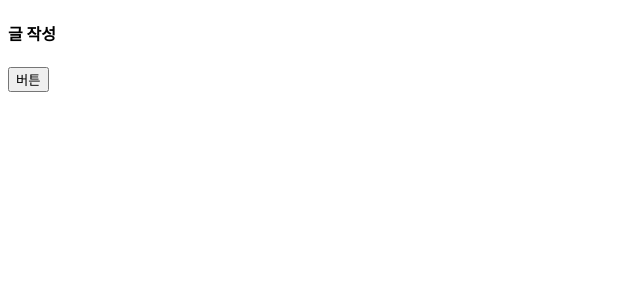
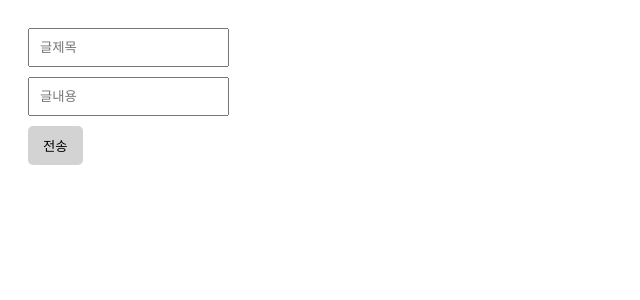
Before and after one commit to Loo-ke/learn-next.js, a Next.js app in the folder forum/: page /write in a window 1280 px wide. Shown: the top 300 px of the page, without its empty margins (0-640 px from the left). Built offline with nearby package versions, Linux system fonts and the light colour scheme.

Commit message:
현재시간(/api/now), 게시글 등록(/api/post)

```diff
--- a/forum/app/globals.css
+++ b/forum/app/globals.css
@@ -18,3 +18,19 @@
   color: grey;
   margin: 5px 0px;
 }
+
+.p-20 {
+  padding: 20px;
+}
+input {
+  box-sizing: border-box;
+  padding: 10px;
+  display: block;
+  margin-bottom: 10px;
+}
+button {
+  padding: 10px 15px;
+  background: lightgray;
+  border: none;
+  border-radius: 5px;
+}
--- a/forum/app/write/page.js
+++ b/forum/app/write/page.js
@@ -1,9 +1,10 @@
-export default function Write(){
+export default async function Write() {
   return (
-    <div>
-      <h4>글 작성</h4>
-      <form action="/api/test" method="POST">
-        <button submit="submit">버튼</button>
+    <div className="p-20">
+      <form action="/api/post" method="POST">
+        <input name="title" placeholder="글제목"/>
+        <input name="content" placeholder="글내용"/>
+        <button type="submit">전송</button>
       </form>
     </div>
   )
--- /dev/null
+++ b/forum/pages/api/now.js
@@ -0,0 +1,4 @@
+export default function handler(req,res){
+  const now = new Date()
+  return res.status(200).json(now)
+}
--- /dev/null
+++ b/forum/pages/api/post.js
@@ -0,0 +1,11 @@
+import { connectDB } from "@/util/database";
+
+export default async function handler(req,res){
+  if(req.method == 'POST'){
+    const data = req.body;
+    const {title, content} = data;
+    const db = (await connectDB).db("forum");
+    await db.collection('post').insertOne({title:`${title}`, content:`${content}`})
+    res.status(200).json("등록에 성공하였습니다.");
+  }
+}
```
